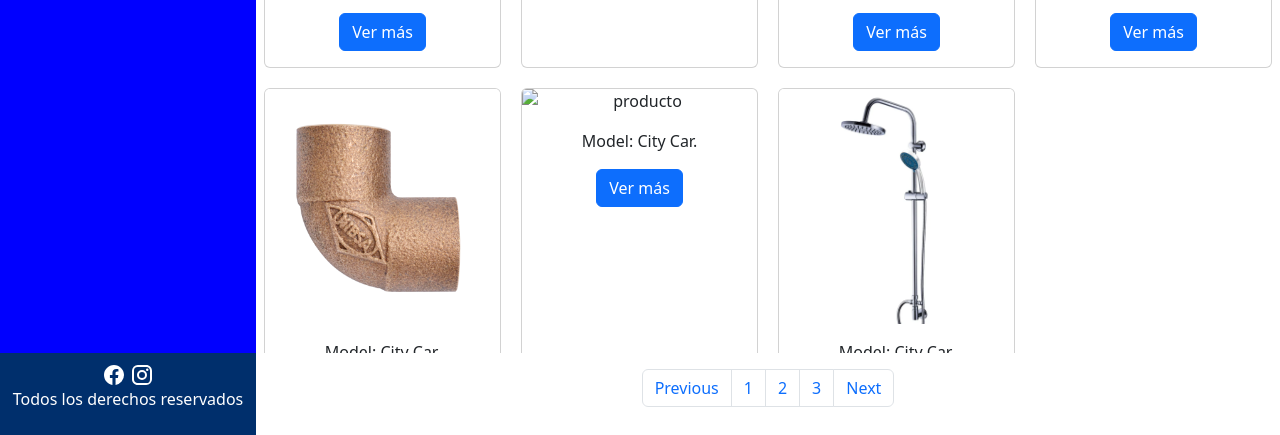
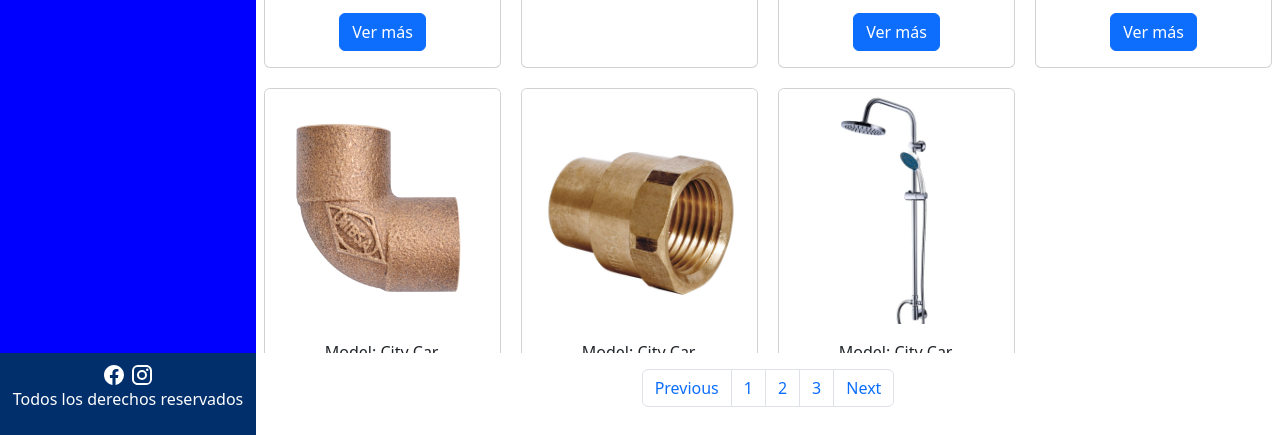
Before and after one commit to HunterChile/desafio_queries, a plain HTML site: page index.html in a window 1280 px wide. Shown: the part 365-800 px from the top of the page. Drawn offline with nearby package versions, Linux system fonts and the light colour scheme.

Commit message:
actualizacion html

```diff
--- a/index.html
+++ b/index.html
@@ -71,7 +71,7 @@
                   </div>
 
                   <div class="card">
-                    <img src="./assets/img/_0000_703.jpg" class="card-img-top" alt="producto">
+                    <img src="./assets/img/0000_703.jpg" class="card-img-top" alt="producto">
                     <div class="card-body">
                       <p class="card-text">Model: City Car.</p>
                       <a href="#" class="btn btn-primary">Ver más</a>
```
